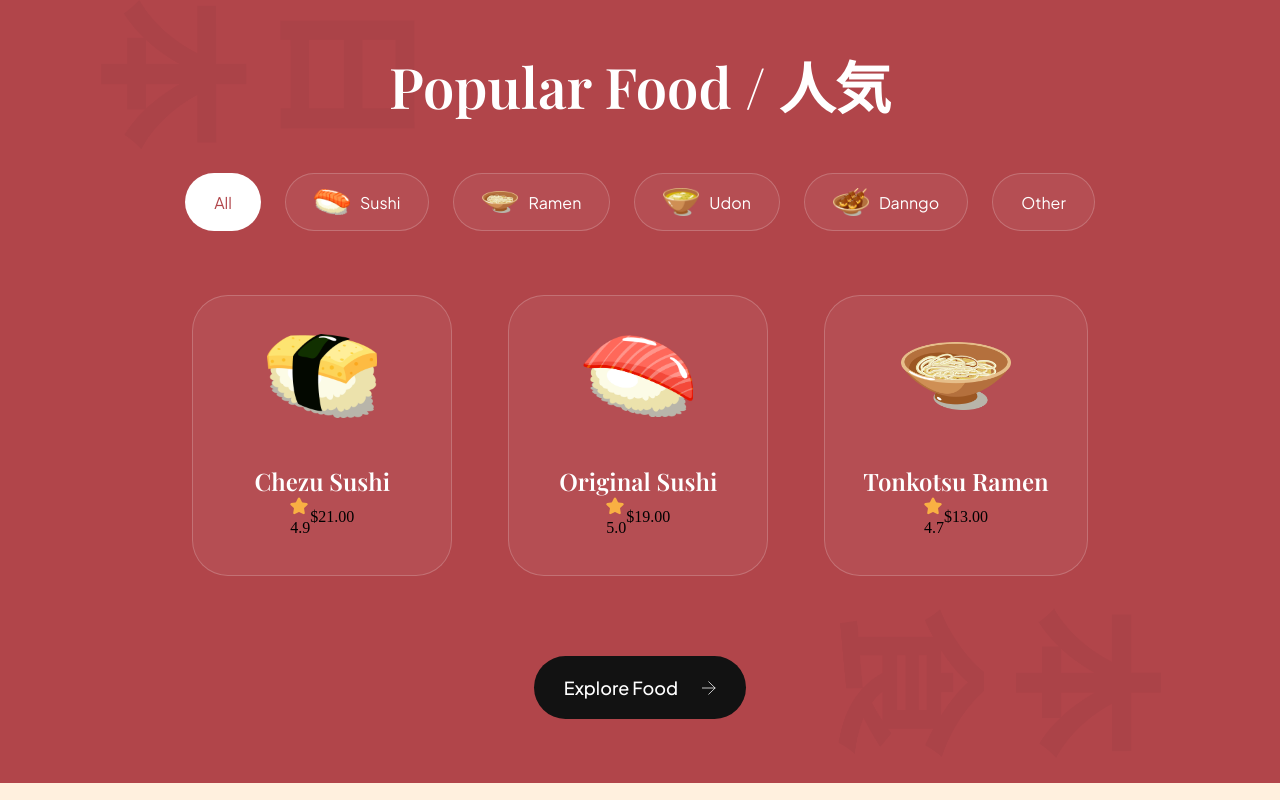
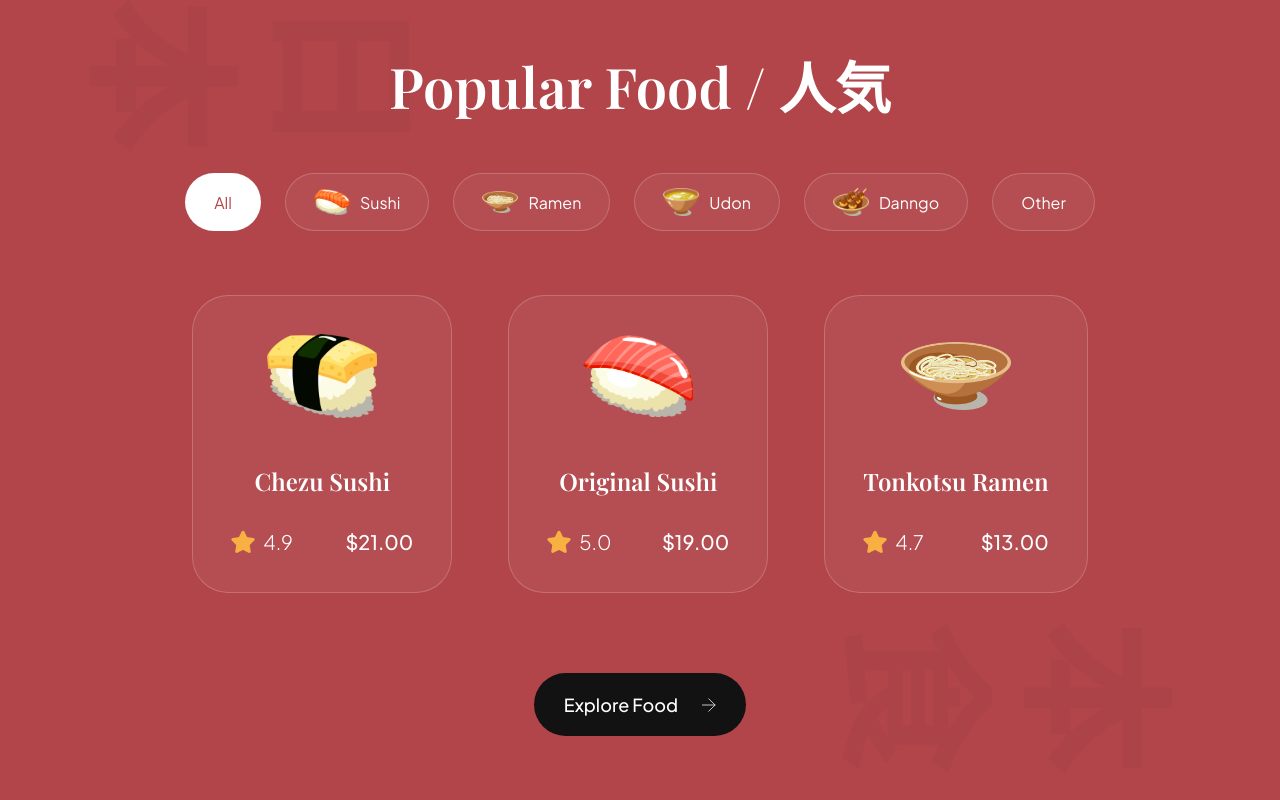
Before and after one commit to nainoaktv/bamboozled, a website built with Vite: page index.html in a window 1280 px wide. Shown: the part 1531-2331 px from the top of the page. Built offline with nearby package versions, Linux system fonts and the light colour scheme.

Commit message:
add style to sushi rating and price

```diff
--- a/css/sections/popular.css
+++ b/css/sections/popular.css
@@ -135,3 +135,34 @@
   color: #fff;
   text-align: center;
 }
+
+.popular-foods__card-details {
+  width: 100%;
+  margin-top: 32px;
+}
+
+.popular-foods__card-rating {
+  display: flex;
+  align-items: center;
+  gap: 8px;
+}
+
+.popular-foods__card-rating img {
+  width: 24px;
+  height: 24px;
+  object-fit: contain;
+}
+
+.popular-foods__card-rating p {
+  font-size: 20px;
+  font-weight: 300;
+  font-family: var(--plus-jakarta-sans);
+  color: #fff;
+}
+
+.popular-foods__card-price {
+  font-size: 20px;
+  font-weight: 500;
+  font-family: var(--plus-jakarta-sans);
+  color: #fff;
+}
```
